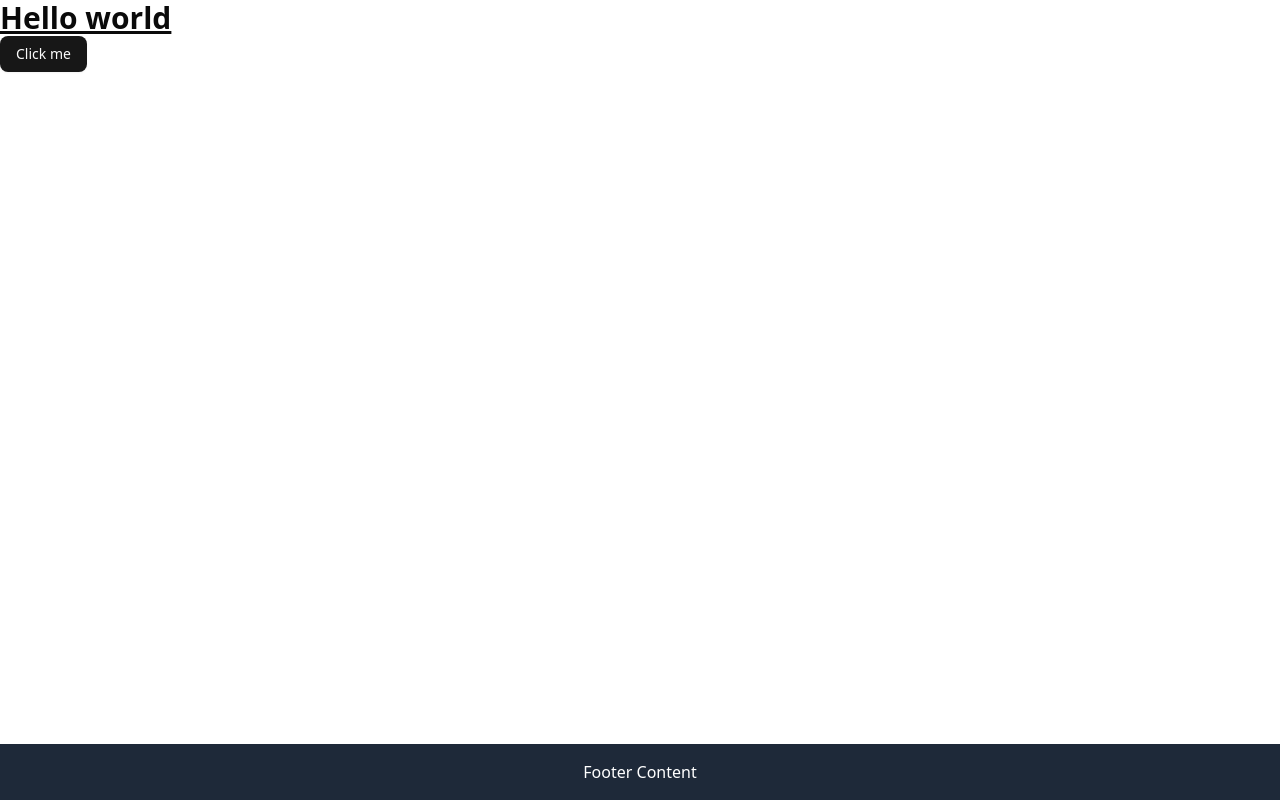
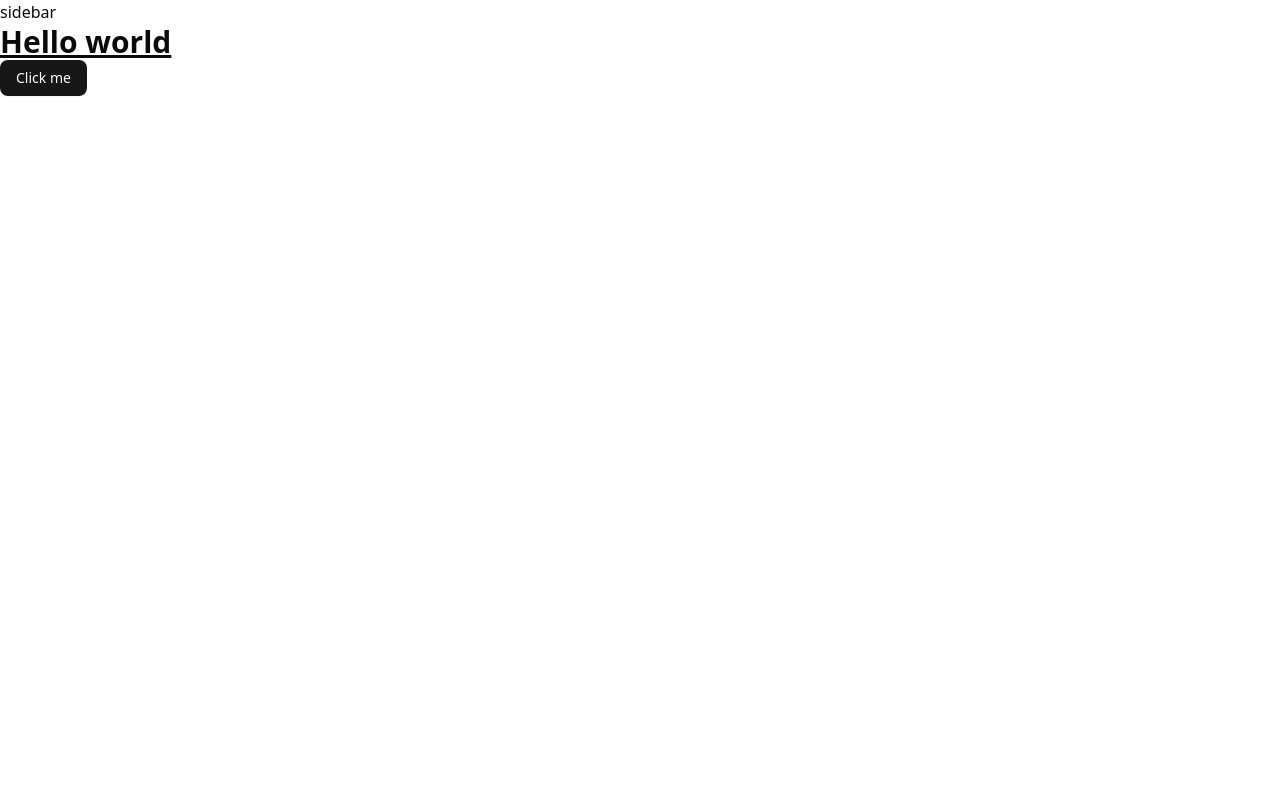
Before and after one commit to Luca-Virgilio/nuxt-example, a Nuxt app in the folder frontend/: page / in a window 1280 px wide. Built offline with nearby package versions, Linux system fonts and the light colour scheme.

Commit message:
Create layout

```diff
--- a/frontend/app.vue
+++ b/frontend/app.vue
@@ -1,10 +1,7 @@
 <template>
   <div>
-    <NuxtPage></NuxtPage>
-    <div
-      class="fixed bottom-0 left-0 right-0 bg-gray-800 text-white text-center p-4"
-    >
-      <p>Footer Content</p>
-    </div>
+    <NuxtLayout>
+      <NuxtPage></NuxtPage>
+    </NuxtLayout>
   </div>
 </template>
--- /dev/null
+++ b/frontend/layouts/default.vue
@@ -0,0 +1,6 @@
+<template>
+  <div>
+    <div>sidebar</div>
+    <slot />
+  </div>
+</template>
```
